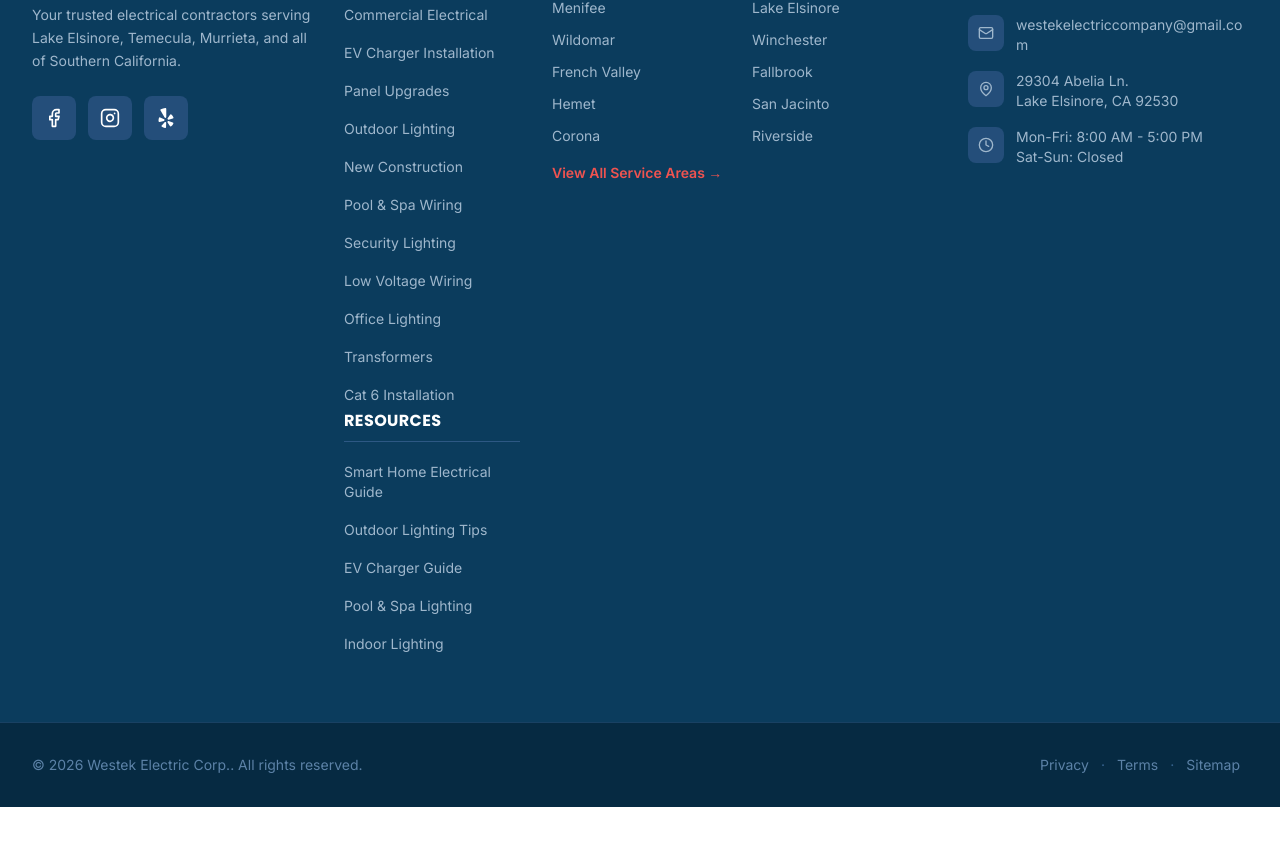
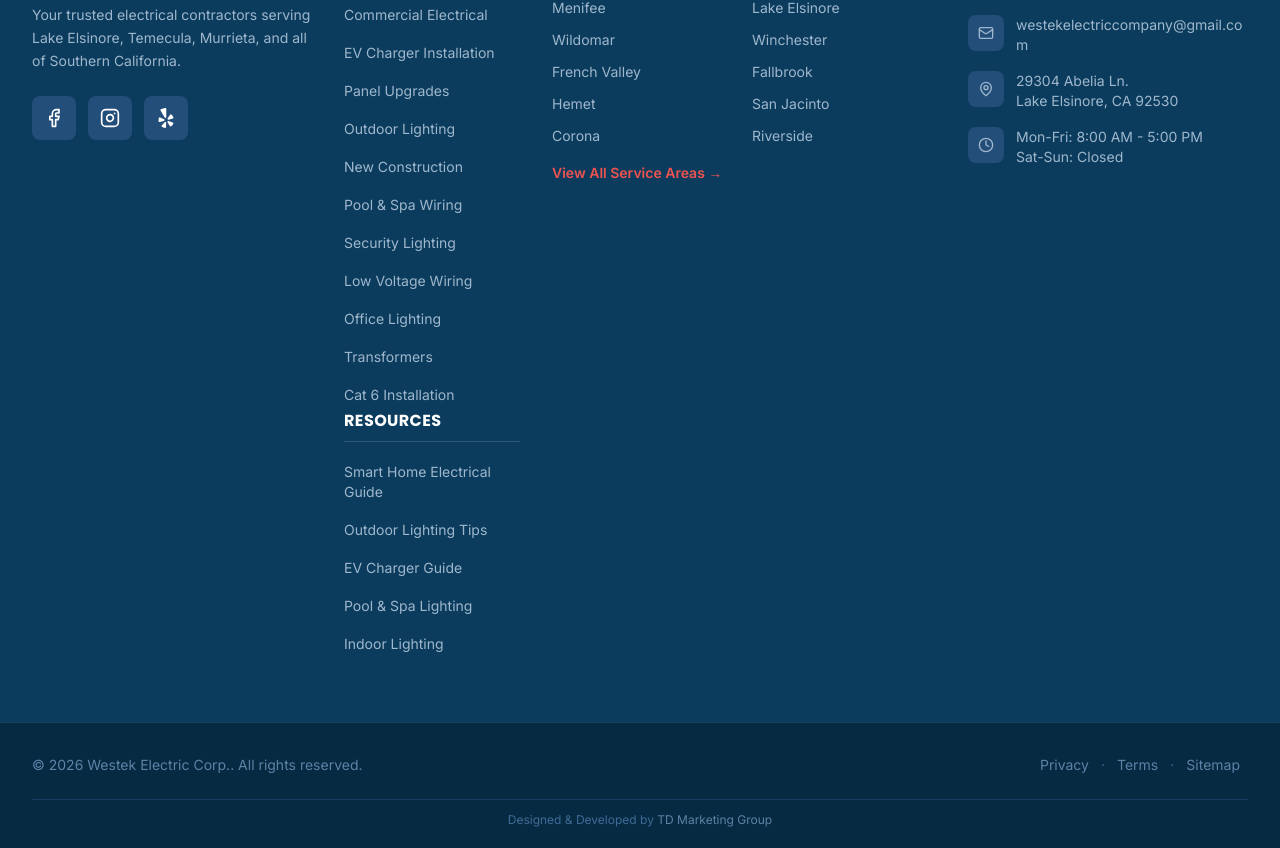
Before and after one commit to tdmgmrkt-arch/westekelectriccorp, a Next.js app: page / in a window 1280 px wide. Shown: the part 8283-9131 px from the top of the page. Before the commit the page ends 9090 px from the top, so only its background shows below. Built offline with nearby package versions, Linux system fonts and the light colour scheme.

Commit message:
link to tdmg in the footer

```diff
--- a/src/components/layout/footer.tsx
+++ b/src/components/layout/footer.tsx
@@ -291,6 +291,19 @@
               </a>
             </div>
           </div>
+          <div className="mt-3 pt-3 border-t border-navy-800/60 text-center">
+            <p className="text-navy-500 text-xs">
+              Designed &amp; Developed by{' '}
+              <a
+                href="https://tdmarketinggroup.com/"
+                target="_blank"
+                rel="noopener noreferrer"
+                className="text-navy-400 hover:text-electric-400 transition-colors"
+              >
+                TD Marketing Group
+              </a>
+            </p>
+          </div>
         </div>
       </div>
     </footer>
```
